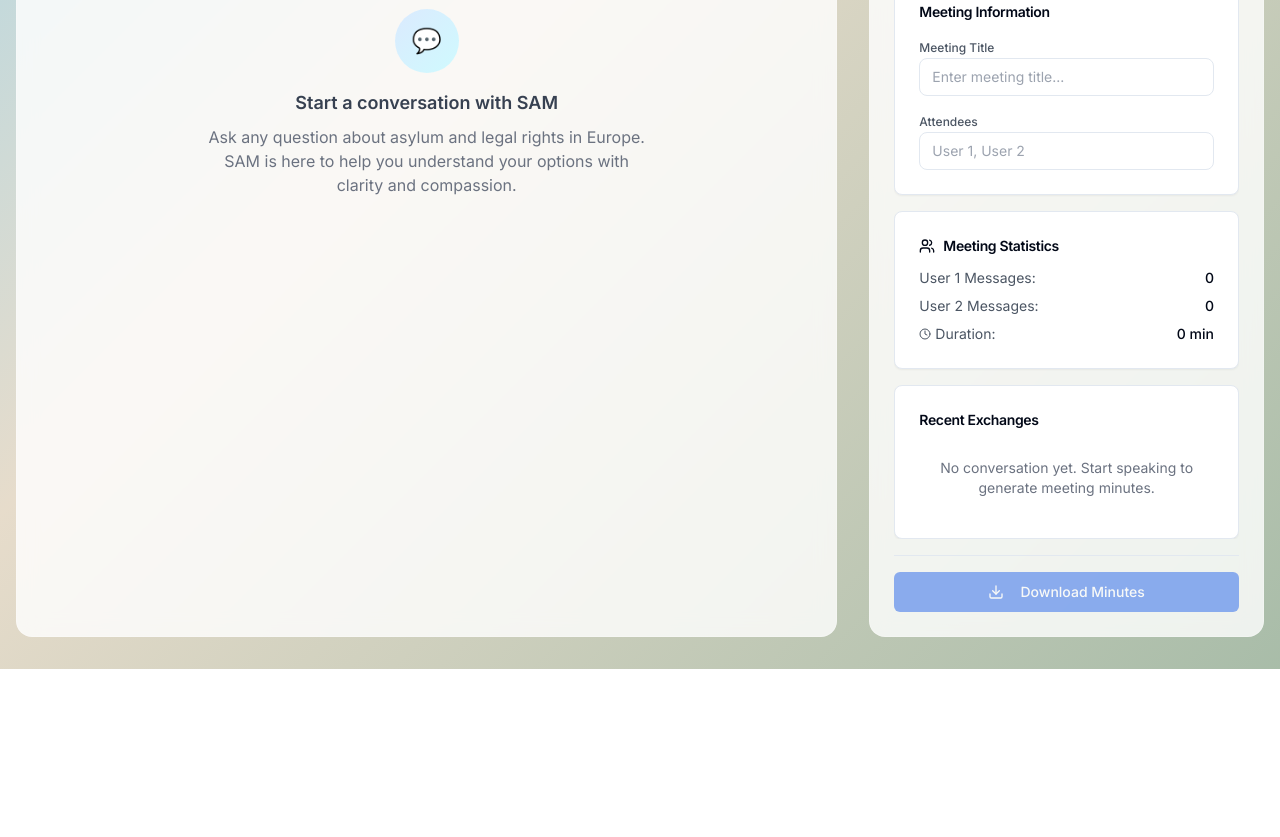
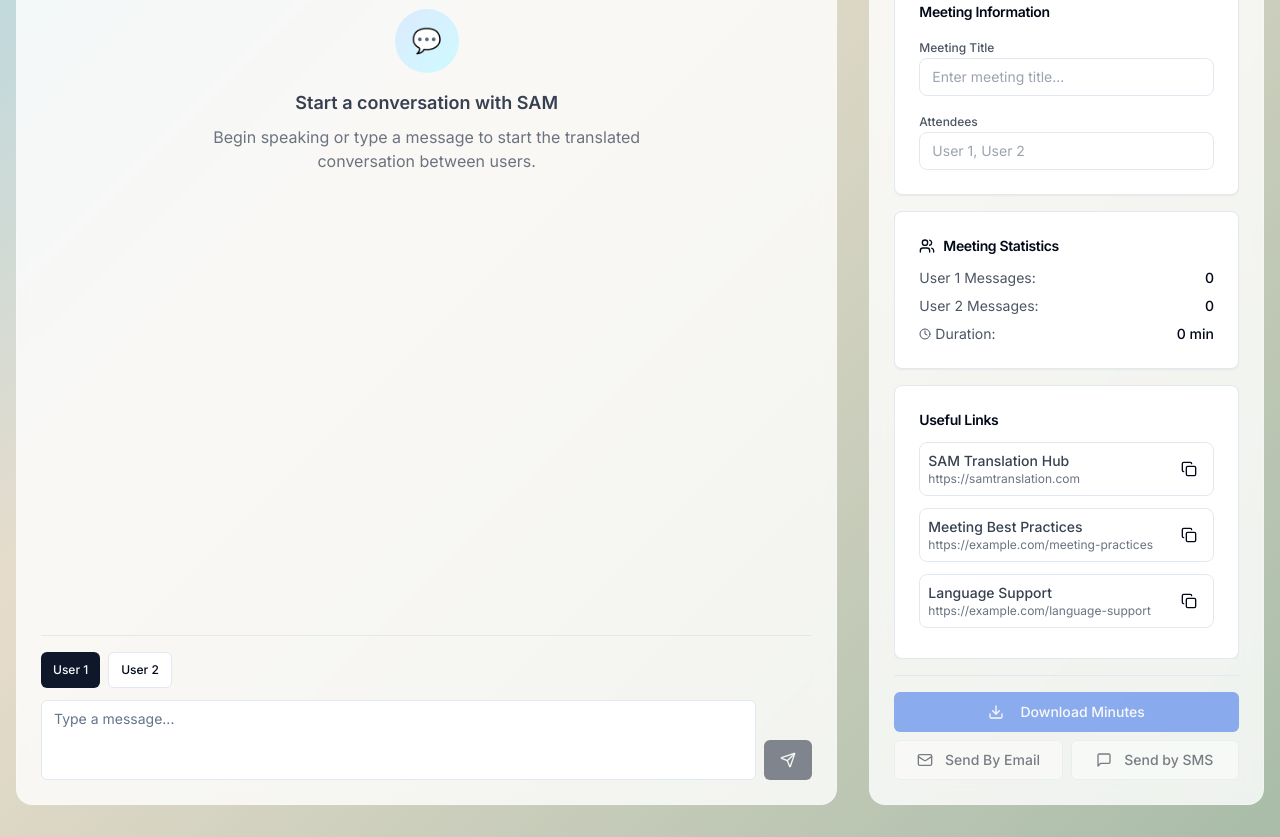
Before and after one commit to Digitalizers-ge/sam-chatbot, a React (Vite) app: page /meeting in a window 1280 px wide. Shown: the part 920-1757 px from the top of the page. Before the commit the page ends 1589 px from the top, so only its background shows below. Built offline with nearby package versions, Linux system fonts and the light colour scheme.

Commit message:
feat: Add email, SMS buttons and text input
Adds "Send by Email" and "Send by SMS" buttons to the Meeting Minutes section. Adds a text input field to the bottom of the conversation box. Replaces the "Recent Exchanges" section with a "Useful Links" section.

```diff
--- a/src/components/ConversationBox.tsx
+++ b/src/components/ConversationBox.tsx
@@ -1,20 +1,34 @@
 
+import { useState } from 'react';
 import { Button } from '@/components/ui/button';
-import { Volume2 } from 'lucide-react';
-import { Message } from '@/pages/Index';
+import { Textarea } from '@/components/ui/textarea';
+import { Volume2, Send } from 'lucide-react';
+import { Message } from '@/pages/Meeting';
 import { MessageBubble } from './MessageBubble';
 
 interface ConversationBoxProps {
   messages: Message[];
   onSpeak: (text: string) => void;
+  onAddMessage?: (text: string, speaker: 'user1' | 'user2') => void;
 }
 
-export const ConversationBox = ({ messages, onSpeak }: ConversationBoxProps) => {
+export const ConversationBox = ({ messages, onSpeak, onAddMessage }: ConversationBoxProps) => {
+  const [newMessage, setNewMessage] = useState('');
+  const [selectedSpeaker, setSelectedSpeaker] = useState<'user1' | 'user2'>('user1');
+
+  const handleSubmit = (e: React.FormEvent) => {
+    e.preventDefault();
+    if (newMessage.trim() && onAddMessage) {
+      onAddMessage(newMessage.trim(), selectedSpeaker);
+      setNewMessage('');
+    }
+  };
+
   return (
     <div className="sam-glass rounded-2xl p-6 h-full flex flex-col">
       <h2 className="text-xl font-semibold text-gray-800 mb-4">Conversation</h2>
 
-      <div className="flex-1 space-y-4 overflow-y-auto">
+      <div className="flex-1 space-y-4 overflow-y-auto mb-4">
         {messages.length === 0 ? (
           <div className="text-center py-8">
             <div className="w-16 h-16 mx-auto mb-4 rounded-full bg-gradient-to-br from-blue-100 to-cyan-100 flex items-center justify-center">
@@ -24,7 +38,7 @@ export const ConversationBox = ({ messages, onSpeak }: ConversationBoxProps) =>
               Start a conversation with SAM
             </h3>
             <p className="text-gray-500 max-w-md mx-auto">
-              Ask any question about asylum and legal rights in Europe. SAM is here to help you understand your options with clarity and compassion.
+              Begin speaking or type a message to start the translated conversation between users.
             </p>
           </div>
         ) : (
@@ -35,11 +49,59 @@ export const ConversationBox = ({ messages, onSpeak }: ConversationBoxProps) =>
               message={message.text}
               isUser={message.isUser}
               timestamp={message.timestamp}
+              speaker={message.speaker}
               onSpeak={!message.isUser ? onSpeak : undefined}
             />
           ))
         )}
       </div>
+
+      {/* Text Input Section */}
+      <div className="border-t pt-4">
+        <form onSubmit={handleSubmit} className="space-y-3">
+          <div className="flex gap-2 mb-2">
+            <Button
+              type="button"
+              size="sm"
+              variant={selectedSpeaker === 'user1' ? 'default' : 'outline'}
+              onClick={() => setSelectedSpeaker('user1')}
+              className="text-xs"
+            >
+              User 1
+            </Button>
+            <Button
+              type="button"
+              size="sm"
+              variant={selectedSpeaker === 'user2' ? 'default' : 'outline'}
+              onClick={() => setSelectedSpeaker('user2')}
+              className="text-xs"
+            >
+              User 2
+            </Button>
+          </div>
+          <div className="flex gap-2">
+            <Textarea
+              value={newMessage}
+              onChange={(e) => setNewMessage(e.target.value)}
+              placeholder="Type a message..."
+              className="flex-1 min-h-[80px] resize-none"
+              onKeyDown={(e) => {
+                if (e.key === 'Enter' && !e.shiftKey) {
+                  e.preventDefault();
+                  handleSubmit(e);
+                }
+              }}
+            />
+            <Button
+              type="submit"
+              disabled={!newMessage.trim()}
+              className="self-end"
+            >
+              <Send className="w-4 h-4" />
+            </Button>
+          </div>
+        </form>
+      </div>
     </div>
   );
 };
--- a/src/components/MeetingMinutes.tsx
+++ b/src/components/MeetingMinutes.tsx
@@ -2,8 +2,9 @@
 import { useState } from 'react';
 import { Button } from '@/components/ui/button';
 import { Card, CardContent, CardHeader, CardTitle } from '@/components/ui/card';
-import { Download, FileText, Users, Clock } from 'lucide-react';
+import { Download, FileText, Users, Clock, Mail, MessageSquare, Copy } from 'lucide-react';
 import { Message } from '@/pages/Meeting';
+import { useToast } from '@/hooks/use-toast';
 
 interface MeetingMinutesProps {
   messages: Message[];
@@ -12,6 +13,7 @@ interface MeetingMinutesProps {
 export const MeetingMinutes = ({ messages }: MeetingMinutesProps) => {
   const [meetingTitle, setMeetingTitle] = useState('');
   const [attendees, setAttendees] = useState('');
+  const { toast } = useToast();
 
   const formatTime = (date: Date) => {
     return date.toLocaleTimeString([], {
@@ -51,6 +53,37 @@ export const MeetingMinutes = ({ messages }: MeetingMinutesProps) => {
     a.click();
     document.body.removeChild(a);
     URL.revokeObjectURL(url);
+  };
+
+  const sendByEmail = () => {
+    const minutes = generateMinutes();
+    const subject = encodeURIComponent(`Meeting Minutes - ${meetingTitle || 'Untitled Meeting'}`);
+    const body = encodeURIComponent(minutes);
+    const mailtoLink = `mailto:?subject=${subject}&body=${body}`;
+    window.open(mailtoLink);
+  };
+
+  const sendBySMS = () => {
+    const minutes = generateMinutes();
+    const truncatedMinutes = minutes.length > 160 ? minutes.substring(0, 157) + '...' : minutes;
+    const smsLink = `sms:?body=${encodeURIComponent(truncatedMinutes)}`;
+    window.open(smsLink);
+  };
+
+  const usefulLinks = [
+    { label: 'SAM Translation Hub', url: 'https://samtranslation.com' },
+    { label: 'Meeting Best Practices', url: 'https://example.com/meeting-practices' },
+    { label: 'Language Support', url: 'https://example.com/language-support' },
+    { label: 'Technical Documentation', url: 'https://docs.samtranslation.com' },
+    { label: 'Contact Support', url: 'https://support.samtranslation.com' }
+  ];
+
+  const copyToClipboard = (text: string) => {
+    navigator.clipboard.writeText(text);
+    toast({
+      title: "Copied to clipboard",
+      description: "Link has been copied to your clipboard.",
+    });
   };
 
   const getStats = () => {
@@ -129,41 +162,36 @@ export const MeetingMinutes = ({ messages }: MeetingMinutesProps) => {
           </CardContent>
         </Card>
 
-        {/* Recent Exchanges */}
+        {/* Useful Links */}
         <Card>
           <CardHeader className="pb-3">
-            <CardTitle className="text-sm">Recent Exchanges</CardTitle>
+            <CardTitle className="text-sm">Useful Links</CardTitle>
           </CardHeader>
           <CardContent>
             <div className="space-y-3 max-h-48 overflow-y-auto">
-              {messages.length === 0 ? (
-                <p className="text-sm text-gray-500 text-center py-4">
-                  No conversation yet. Start speaking to generate meeting minutes.
-                </p>
-              ) : (
-                messages.slice(-5).map((message) => (
-                  <div key={message.id} className="border-l-2 border-blue-200 pl-3">
-                    <div className="flex justify-between items-start mb-1">
-                      <span className="text-xs font-medium text-blue-600">
-                        {message.speaker === 'user1' ? 'User 1' : 'User 2'}
-                      </span>
-                      <span className="text-xs text-gray-500">
-                        {formatTime(message.timestamp)}
-                      </span>
-                    </div>
-                    <p className="text-sm text-gray-700 line-clamp-2">
-                      {message.text}
-                    </p>
+              {usefulLinks.map((link, index) => (
+                <div key={index} className="flex items-center justify-between p-2 border rounded-lg">
+                  <div className="flex-1">
+                    <p className="text-sm font-medium text-gray-700">{link.label}</p>
+                    <p className="text-xs text-gray-500 truncate">{link.url}</p>
                   </div>
-                ))
-              )}
+                  <Button
+                    size="sm"
+                    variant="ghost"
+                    onClick={() => copyToClipboard(link.url)}
+                    className="h-8 w-8 p-0"
+                  >
+                    <Copy className="w-3 h-3" />
+                  </Button>
+                </div>
+              ))}
             </div>
           </CardContent>
         </Card>
       </div>
 
-      {/* Download Button */}
-      <div className="mt-4 pt-4 border-t">
+      {/* Action Buttons */}
+      <div className="mt-4 pt-4 border-t space-y-2">
         <Button
           onClick={downloadMinutes}
           disabled={messages.length === 0}
@@ -172,6 +200,26 @@ export const MeetingMinutes = ({ messages }: MeetingMinutesProps) => {
           <Download className="w-4 h-4 mr-2" />
           Download Minutes
         </Button>
+        <div className="grid grid-cols-2 gap-2">
+          <Button
+            onClick={sendByEmail}
+            disabled={messages.length === 0}
+            variant="outline"
+            className="text-sm"
+          >
+            <Mail className="w-4 h-4 mr-1" />
+            Send By Email
+          </Button>
+          <Button
+            onClick={sendBySMS}
+            disabled={messages.length === 0}
+            variant="outline"
+            className="text-sm"
+          >
+            <MessageSquare className="w-4 h-4 mr-1" />
+            Send by SMS
+          </Button>
+        </div>
       </div>
     </div>
   );
--- a/src/pages/Meeting.tsx
+++ b/src/pages/Meeting.tsx
@@ -1,4 +1,3 @@
-
 import { useState } from 'react';
 import { LanguageSelector } from '@/components/LanguageSelector';
 import { VoiceOrb } from '@/components/VoiceOrb';
@@ -167,6 +166,19 @@ const Meeting = () => {
     setMessages(prev => [...prev, message]);
   };
 
+  const handleAddMessage = (text: string, speaker: 'user1' | 'user2') => {
+    const message: Message = {
+      id: Date.now().toString(),
+      text: text,
+      isUser: true,
+      timestamp: new Date(),
+      speaker: speaker,
+      originalLanguage: speaker === 'user1' ? user1Language : user2Language,
+      translatedText: text
+    };
+    setMessages(prev => [...prev, message]);
+  };
+
   return (
     <div className="min-h-screen sam-gradient-bg">
       {/* Header */}
@@ -240,7 +252,11 @@ const Meeting = () => {
         <div className="grid grid-cols-1 lg:grid-cols-3 gap-8 min-h-[calc(100vh-400px)]">
           {/* Conversation Box */}
           <div className="lg:col-span-2 h-full">
-            <ConversationBox messages={messages} onSpeak={speakText} />
+            <ConversationBox
+              messages={messages}
+              onSpeak={speakText}
+              onAddMessage={handleAddMessage}
+            />
           </div>
 
           {/* Meeting Minutes */}
```
